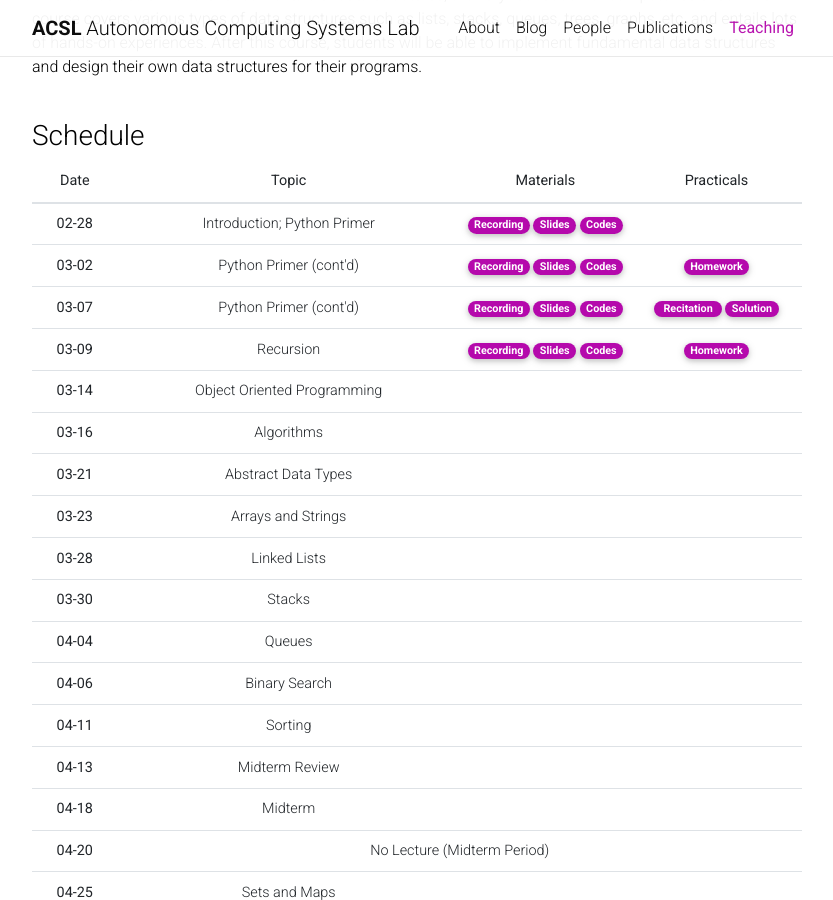
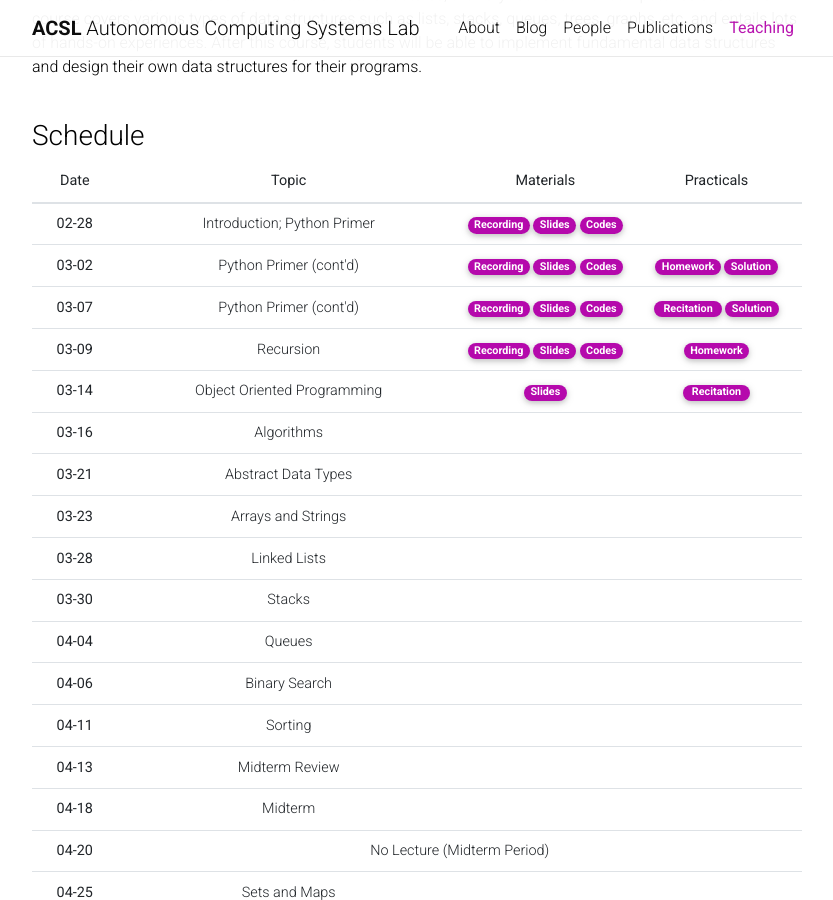
Before and after one commit to Uehwan/Uehwan.github.io, a Jekyll site: the page built from _teaching/datastruct23sp.md, in a window 1280 px wide and 900 px high, scrolled down 695 px. Shown: the whole window, without its empty margins (223-1056 px from the left). Built offline with Jekyll 4.4.1, drawn with Linux system fonts in a browser that asks for light colours; nearby versions of some CDN libraries; comment, search, counter and statistics services are not loaded; a style sheet for code colours, icons or effects is not loaded.

Commit message:
230413 pre

```diff
--- a/_teaching/datastruct23sp.md
+++ b/_teaching/datastruct23sp.md
@@ -61,7 +61,7 @@ This course deals with the fundamentals of data structures; the very foundation
       </td>
       <td>
         <a href="https://colab.research.google.com/drive/1gRNMsgBKA2hXzE6bEDwtpcdjbgxCc6t1?usp=sharing" target="_blank" class="badge badge-pill" style="background-color:#B509AC;">Homework</a>
-        <!--a href="https://colab.research.google.com/drive/14E6a0ISlWEmugaJu3xXMzSLItfBBgB-B?usp=sharing" target="_blank" class="badge badge-pill" style="background-color:#B509AC;">Solution</a-->
+        <a href="https://colab.research.google.com/drive/14E6a0ISlWEmugaJu3xXMzSLItfBBgB-B?usp=sharing" target="_blank" class="badge badge-pill" style="background-color:#B509AC;">Solution</a>
       </td>
     </tr>
     <tr>
@@ -94,23 +94,26 @@ This course deals with the fundamentals of data structures; the very foundation
       <th scope="row">03-14</th>
       <td>Object Oriented Programming</td>
       <td>
-        <!--a href="https://youtu.be/9HmhUqXmIZ4" target="_blank" class="badge badge-pill" style="background-color:#B509AC;">Recording</a--> <!--a href="https://docs.google.com/presentation/d/13xe0XM2ijugFhMBGam6XJqpR-qC1UpVZp2pxYS3MAG4/edit?usp=sharing" target="_blank" class="badge badge-pill" style="background-color:#B509AC;">Slides</a-->
+        <!--a href="https://youtu.be/9HmhUqXmIZ4" target="_blank" class="badge badge-pill" style="background-color:#B509AC;">Recording</a-->
+        <a href="https://docs.google.com/presentation/d/13xe0XM2ijugFhMBGam6XJqpR-qC1UpVZp2pxYS3MAG4/edit?usp=sharing" target="_blank" class="badge badge-pill" style="background-color:#B509AC;">Slides</a>
         <!--a href="https://colab.research.google.com/drive/1Rxww68YTTAG9MAUoakJ-ACkykvKH4Sn3?usp=sharing" target="_blank" class="badge badge-pill" style="background-color:#B509AC;">Codes</a-->
       </td>
       <td>
-        <!--a href="https://colab.research.google.com/drive/1YDG9BP5Qnqocgjs4AQu_iY__f2KPVloe?usp=sharing" target="_blank" class="badge badge-pill" style="background-color:#B509AC;">Homework</a-->
-        <!--a href="https://colab.research.google.com/drive/1RGeAqdTJMDgsGlOxbDZX6eI-pY7iKJbJ?usp=sharing" target="_blank" class="badge badge-pill" style="background-color:#B509AC;">Solution</a-->
+        <a href="https://colab.research.google.com/drive/1yRGgWWcY9Utq8t3-ibMwQASl3ypHN01e?usp=sharing" target="_blank" class="badge badge-pill" style="background-color:#B509AC;">&nbsp;Recitation&nbsp;</a>
+        <!--a href="https://colab.research.google.com/drive/1mbe1BJQ3Q5cI8HNZITG5uRA4AboxEJL-?usp=sharing" target="_blank" class="badge badge-pill" style="background-color:#B509AC;">Solution</a-->
       </td>
     </tr>
     <tr style="border-bottom: 1.5px solid lightgrey;">
       <th scope="row">03-16</th>
       <td>Algorithms</td>
       <td>
-        <!--a href="https://youtu.be/8dKNStuJKwk" target="_blank" class="badge badge-pill" style="background-color:#B509AC;">Recording</a--> <!--a href="https://docs.google.com/presentation/d/195jGjbkrAM2--ZzvgeM7QMLu8pGMDXWuda0G_3lHLCQ/edit?usp=sharing" target="_blank" class="badge badge-pill" style="background-color:#B509AC;">Slides</a-->
+        <!--a href="https://youtu.be/8dKNStuJKwk" target="_blank" class="badge badge-pill" style="background-color:#B509AC;">Recording</a-->
+        <!--a href="https://docs.google.com/presentation/d/195jGjbkrAM2--ZzvgeM7QMLu8pGMDXWuda0G_3lHLCQ/edit?usp=sharing" target="_blank" class="badge badge-pill" style="background-color:#B509AC;">Slides</a-->
         <!--a href="https://colab.research.google.com/drive/1TnR-_N89Snk4PdIrc5zvw-9yuyR7Ybea?usp=sharing" target="_blank" class="badge badge-pill" style="background-color:#B509AC;">Codes</a-->
       </td>
       <td>
-        <!--a href="https://colab.research.google.com/drive/1gRNMsgBKA2hXzE6bEDwtpcdjbgxCc6t1?usp=sharing" target="_blank" class="badge badge-pill" style="background-color:#B509AC;">Homework</a-->
+        <!--a href="https://colab.research.google.com/drive/1YDG9BP5Qnqocgjs4AQu_iY__f2KPVloe?usp=sharing" target="_blank" class="badge badge-pill" style="background-color:#B509AC;">Homework</a-->
+        <!--a href="https://colab.research.google.com/drive/1RGeAqdTJMDgsGlOxbDZX6eI-pY7iKJbJ?usp=sharing" target="_blank" class="badge badge-pill" style="background-color:#B509AC;">Solution</a-->
       </td>
     </tr>
     <tr>
```
